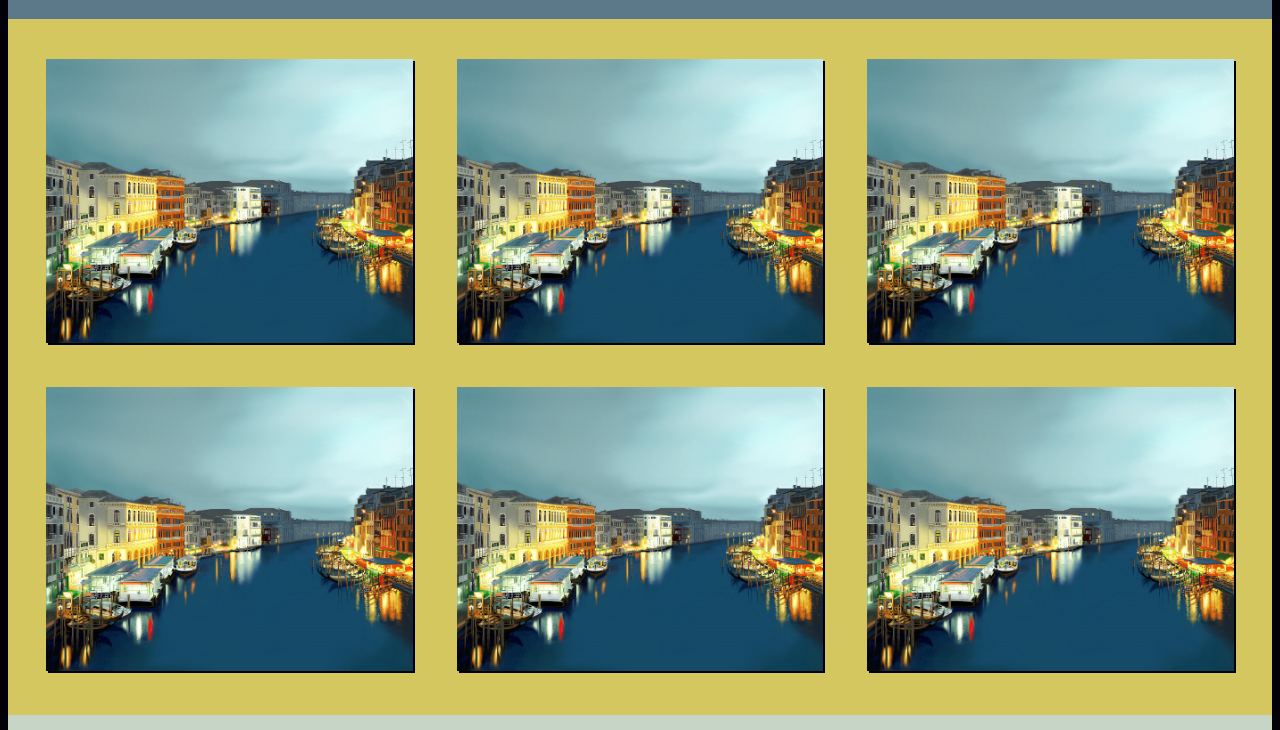
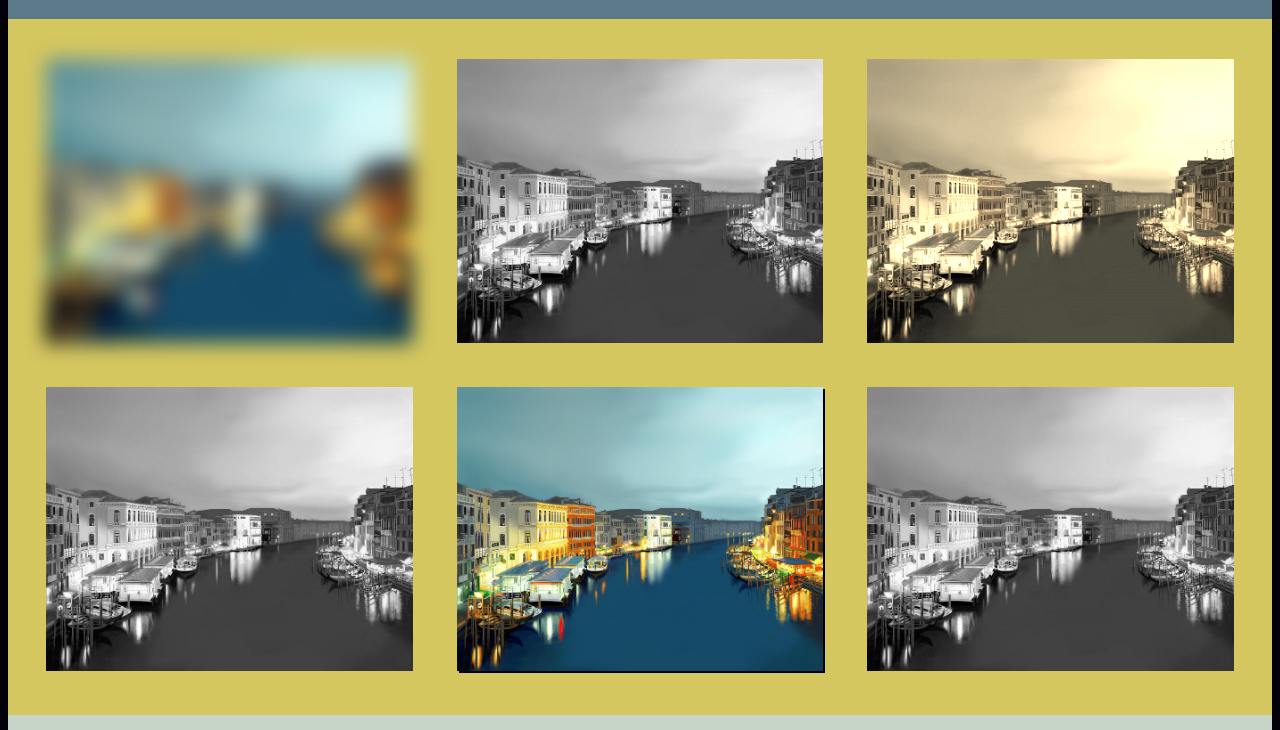
Before and after one commit to DonDomino/CSS-y-Dise-o-web-responsive_Mauricio_Orozco, a plain HTML site: page Html/Paisajes.html in a window 1280 px wide. Shown: the part 70-800 px from the top of the page. Drawn offline with Linux system fonts and the light colour scheme.

Commit message:
Filtros
Pags auxiliares listas

```diff
--- a/Css/estilos2.css
+++ b/Css/estilos2.css
@@ -58,6 +58,18 @@ section img{
   padding: 0px 20px 40px 20px;
 }
 
+#i1{
+  filter: blur(10px);
+}
+
+#i2, #i4, #i6{
+  filter: grayscale(100%);
+}
+
+#i3{
+  filter: sepia(90%);
+}
+
 footer{
   border-radius: 0px 0px 10px 10px;
   background-color: #C6d5c5;
--- a/Html/Paisajes.html
+++ b/Html/Paisajes.html
@@ -20,14 +20,14 @@
 </header>
 <section>
   <div class="fila1">
-    <img id="1" src="../Images/paisaje2.jpg">
-    <img id="2" src="../Images/paisaje2.jpg">
-    <img id="3" src="../Images/paisaje2.jpg">
+    <img id="i1" src="../Images/paisaje2.jpg">
+    <img id="i2" src="../Images/paisaje2.jpg">
+    <img id="i3" src="../Images/paisaje2.jpg">
   </div>
 <div class="fila2">
-  <img id="4" src="../Images/paisaje2.jpg">
-  <img id="5" src="../Images/paisaje2.jpg">
-  <img id="6" src="../Images/paisaje2.jpg">
+  <img id="i4" src="../Images/paisaje2.jpg">
+  <img id="i5" src="../Images/paisaje2.jpg">
+  <img id="i6" src="../Images/paisaje2.jpg">
 </div>
 </section>
 <footer>
```
Also changed, not shown: Css/estilos.css (+10 -1 lines), Html/Retratos.html (+6 -6 lines).
